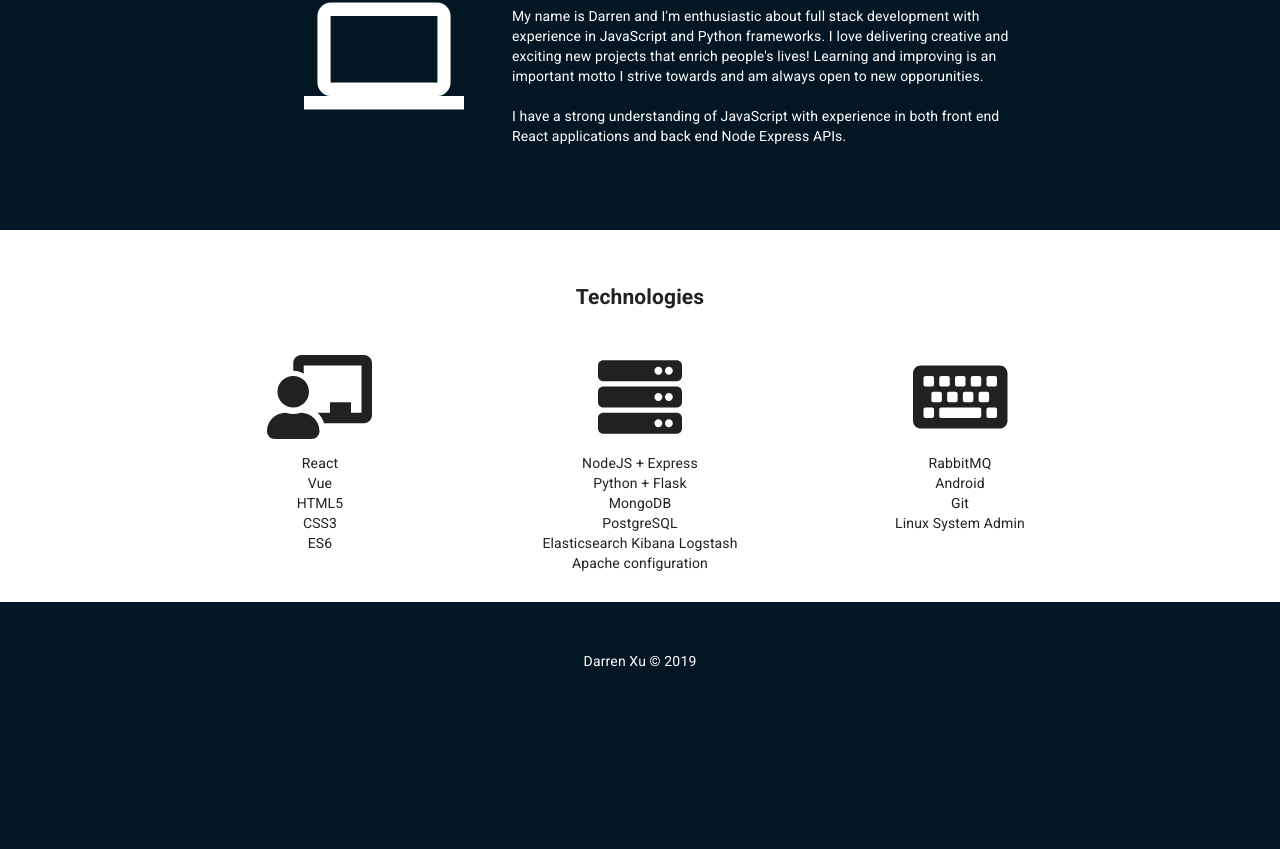
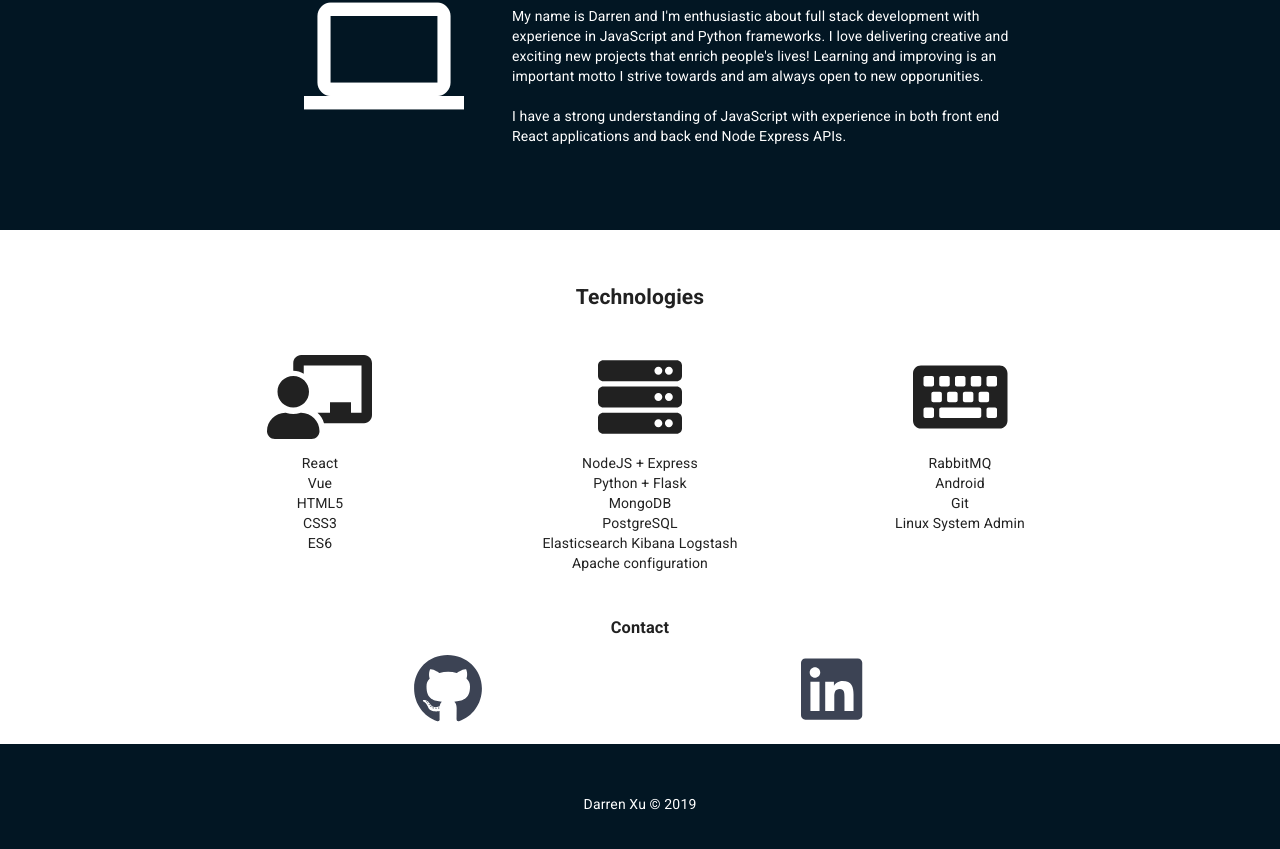
Before and after one commit to DarrenXu94/Portfolio, a Vue app: page / in a window 1280 px wide. Shown: the part 928-1777 px from the top of the page. Before the commit the page ends 1648 px from the top, so only its background shows below. Built offline with nearby package versions, Linux system fonts and the light colour scheme.

Commit message:
contact buttons

```diff
--- a/src/components/Landing.vue
+++ b/src/components/Landing.vue
@@ -69,6 +69,26 @@
           </ul>
         </div>
       </div>
+      <section class="contact bg-dark">
+        <div class="container center">
+          <h3>Contact</h3>
+
+          <div class="md-layout">
+            <div class="icon-container md-layout-item md-size-40 md-medium-size-20"></div>
+            <div class="icon-container md-layout-item md-size-10 md-medium-size-30">
+              <a href="https://github.com/DarrenXu94">
+                <font-awesome-icon :icon="['fab','github']" size="5x" />
+              </a>
+            </div>
+            <div class="icon-container md-layout-item md-size-10 md-medium-size-30">
+              <a href="https://www.linkedin.com/in/darren-xu-profile/">
+                <font-awesome-icon :icon="['fab', 'linkedin']" size="5x" />
+              </a>
+            </div>
+            <div class="icon-container md-layout-item md-size-40 md-medium-size-20"></div>
+          </div>
+        </div>
+      </section>
       <footer>
         <p>Darren Xu © 2019</p>
       </footer>
@@ -153,6 +173,13 @@ footer {
 #showOnSmall {
   display: none !important;
 }
+
+.contact {
+  margin-bottom: 20px;
+  svg {
+    cursor: pointer;
+  }
+}
 @media only screen and (max-width: 600px) {
   #showOnSmall {
     display: block !important;
--- a/src/main.js
+++ b/src/main.js
@@ -6,10 +6,11 @@ import VueScrollTo from 'vue-scrollto'
 import 'vue-material/dist/vue-material.min.css'
 import { library } from '@fortawesome/fontawesome-svg-core'
 import { faChalkboardTeacher, faServer, faKeyboard } from '@fortawesome/free-solid-svg-icons'
+import { faGithub, faLinkedin } from '@fortawesome/free-brands-svg-icons'
 
 import { FontAwesomeIcon } from '@fortawesome/vue-fontawesome'
 
-library.add(faChalkboardTeacher, faServer, faKeyboard)
+library.add(faChalkboardTeacher, faServer, faKeyboard, faGithub, faLinkedin)
 
 Vue.component('font-awesome-icon', FontAwesomeIcon)
 
```
